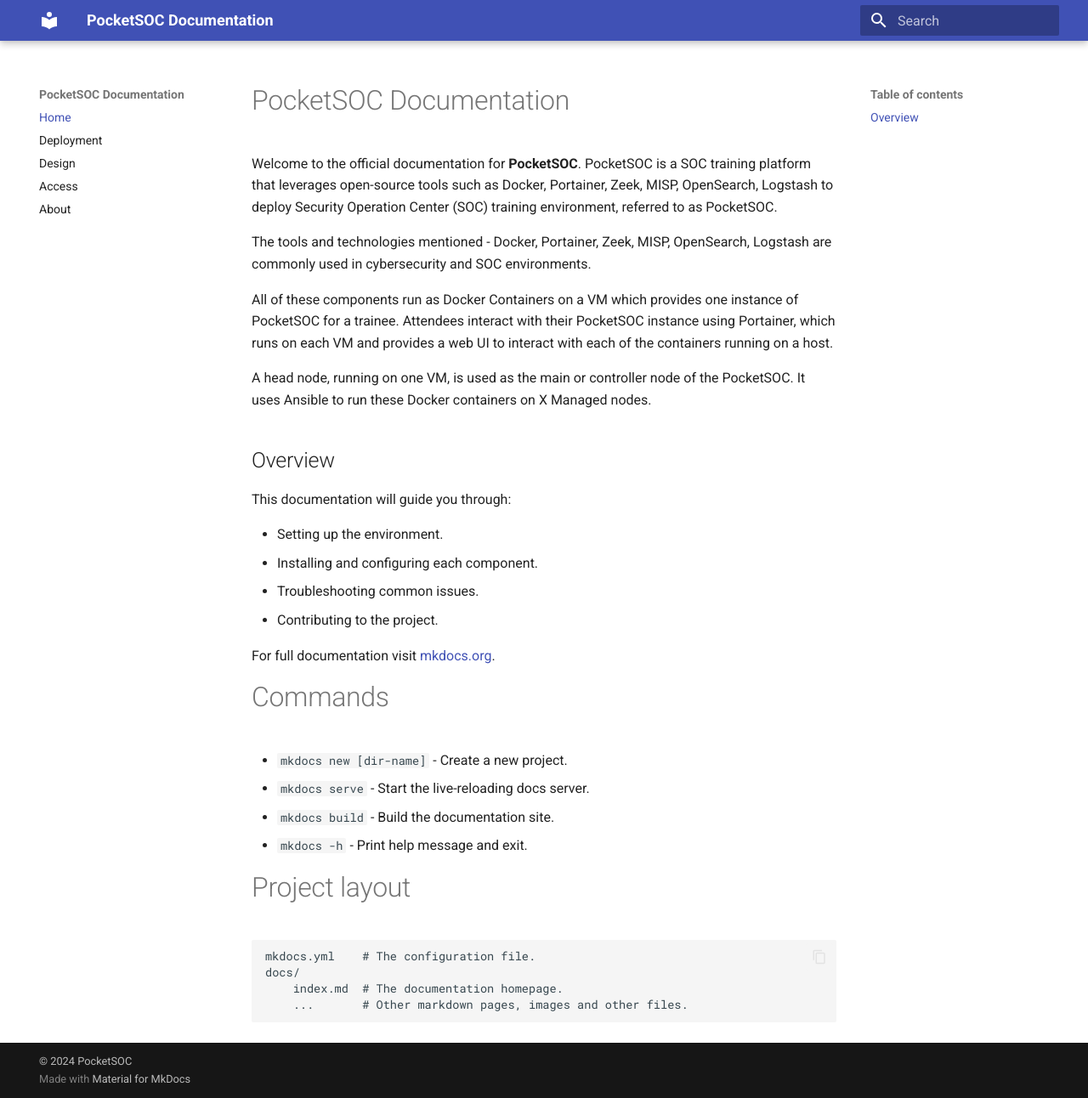
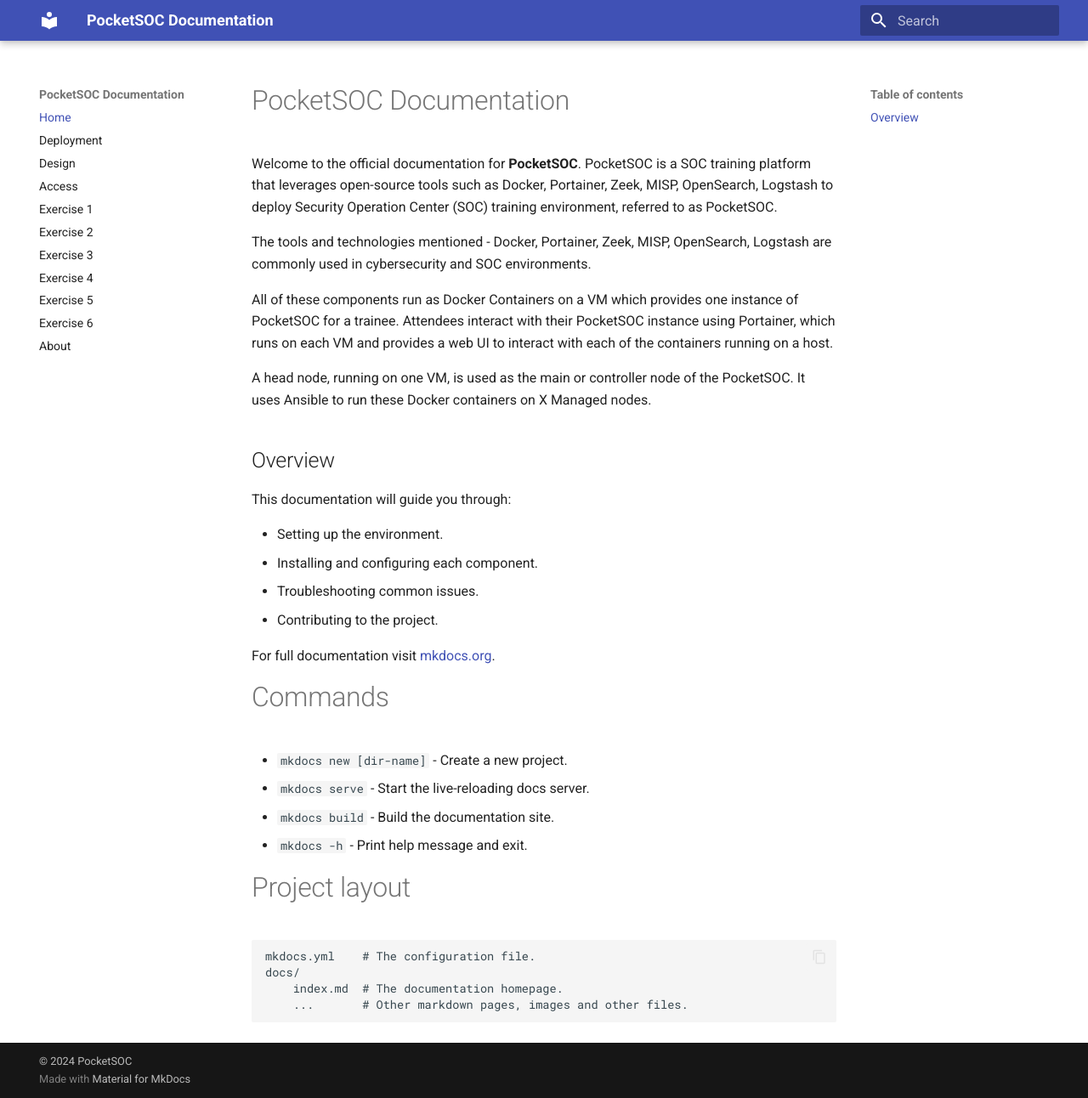
Before and after one commit to drmcrooks/pocketsoc-docs-2025, an MkDocs documentation site: the page built from docs/index.md, in a window 1280 px wide and 1292 px high. Shown: the whole window at 85% size. Built offline with MkDocs 1.6.1 and Material for MkDocs 9.7.7, drawn with Linux system fonts in a browser that asks for light colours.

Commit message:
Update mkdocs.yml

```diff
--- a/mkdocs.yml
+++ b/mkdocs.yml
@@ -13,6 +13,12 @@
   - Deployment: deployment.md
   - Design: design.md
   - Access: access.md
+  - Exercise 1: exercise_one.md
+  - Exercise 2: exercise_two.md
+  - Exercise 3: exercise_three.md
+  - Exercise 4: exercise_four.md
+  - Exercise 5: exercise_five.md
+  - Exercise 6: exercise_six.md
   - About : about.md
 
 #repo_url: https://github.com/my-repo/project
```
